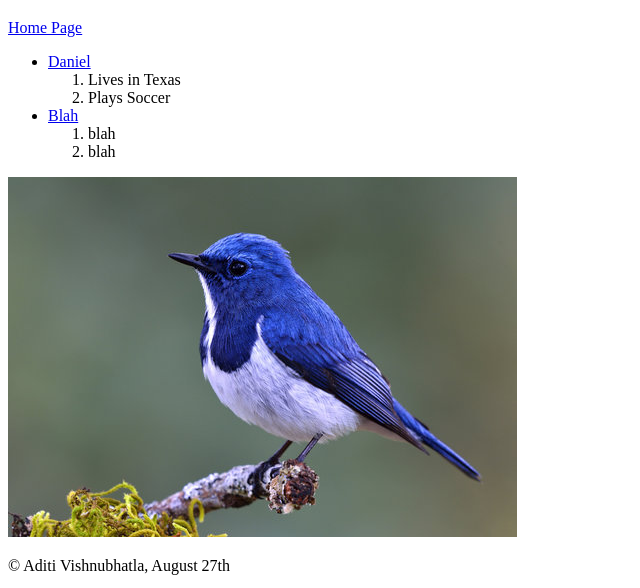
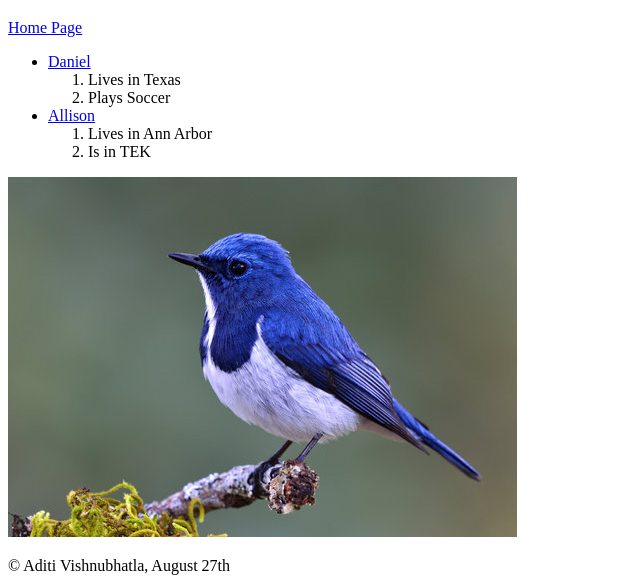
Before and after one commit to aditiVishnubhatla/wk1, a plain HTML site: page simple_code.html in a window 1280 px wide. Shown: the part 61-649 px from the top of the page, without its empty margins (0-640 px from the left). Drawn offline with Linux system fonts and the light colour scheme.

Commit message:
Update simple_code.html

```diff
--- a/simple_code.html
+++ b/simple_code.html
@@ -21,10 +21,10 @@
                 </ol>
         </li>
             <li>
-                <a href="https://https://danielwanggit.github.io/wk1/index.html">Blah</a>
+               <a href="https://https://danielwanggit.github.io/wk1/index.html">Allison</a>
                 <ol>
-                    <li>blah</li>
-                    <li>blah</li>
+                    <li>Lives in Ann Arbor</li>
+                    <li>Is in TEK</li>
                 </ol>
 
             </li>
```
